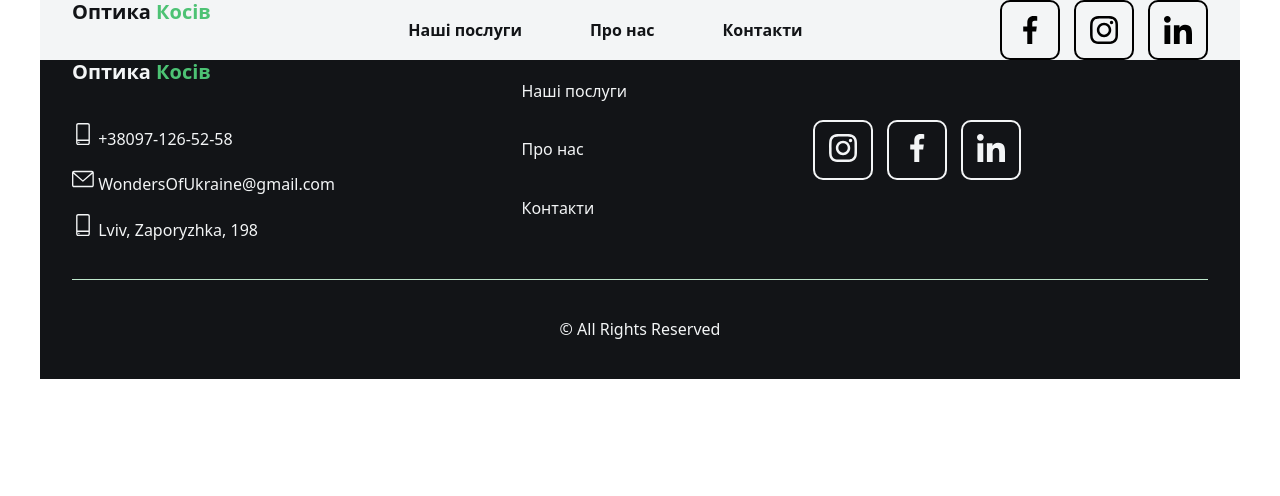
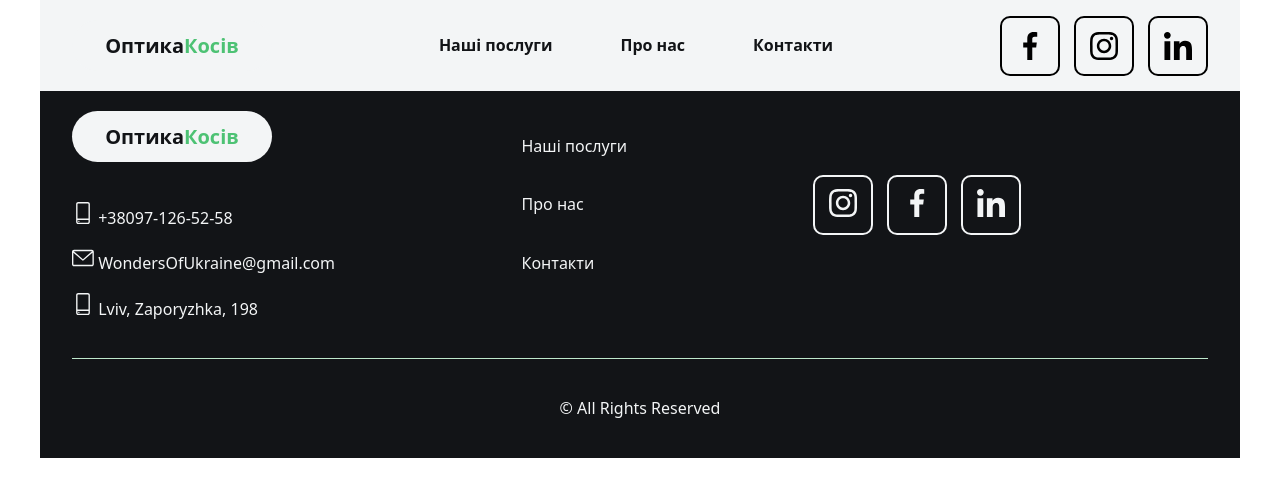
Before and after one commit to MishaHryvinskyi/optica-kosiv, a website built with Parcel: page src/index.html in a window 1280 px wide. Built offline with nearby package versions, Linux system fonts and the light colour scheme.

Commit message:
change logo style

```diff
--- a/src/sass/components/_logo.scss
+++ b/src/sass/components/_logo.scss
@@ -1,8 +1,15 @@
 .logo {
+    padding: 14px;
+    display: flex;
+    align-items: center;
+    justify-content: center;
     font-weight: bold;
     font-size: 20px;
-    padding: 20px 0;
     margin: 20px 0;
+    background-color: var(--color-grey);
+    width: 200px;
+    border-radius: 50px;
+    color: var(--primary-color);
 }
 
 .logo > span {
```
